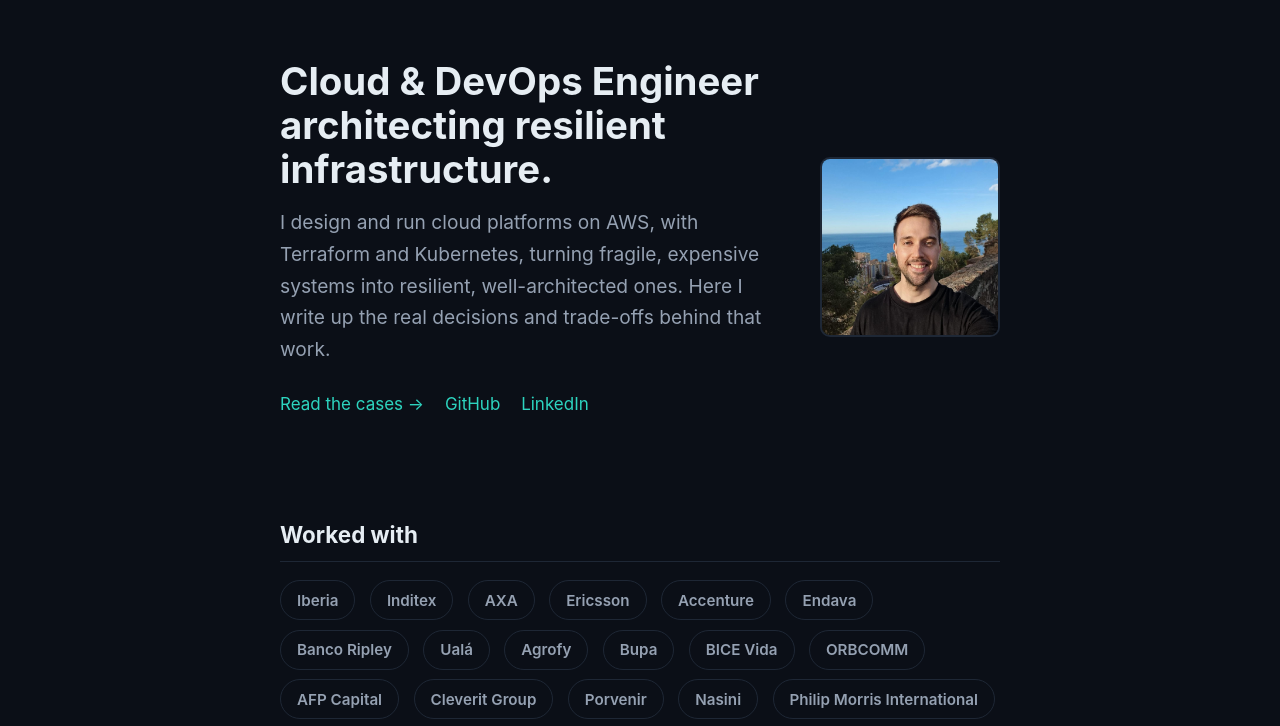
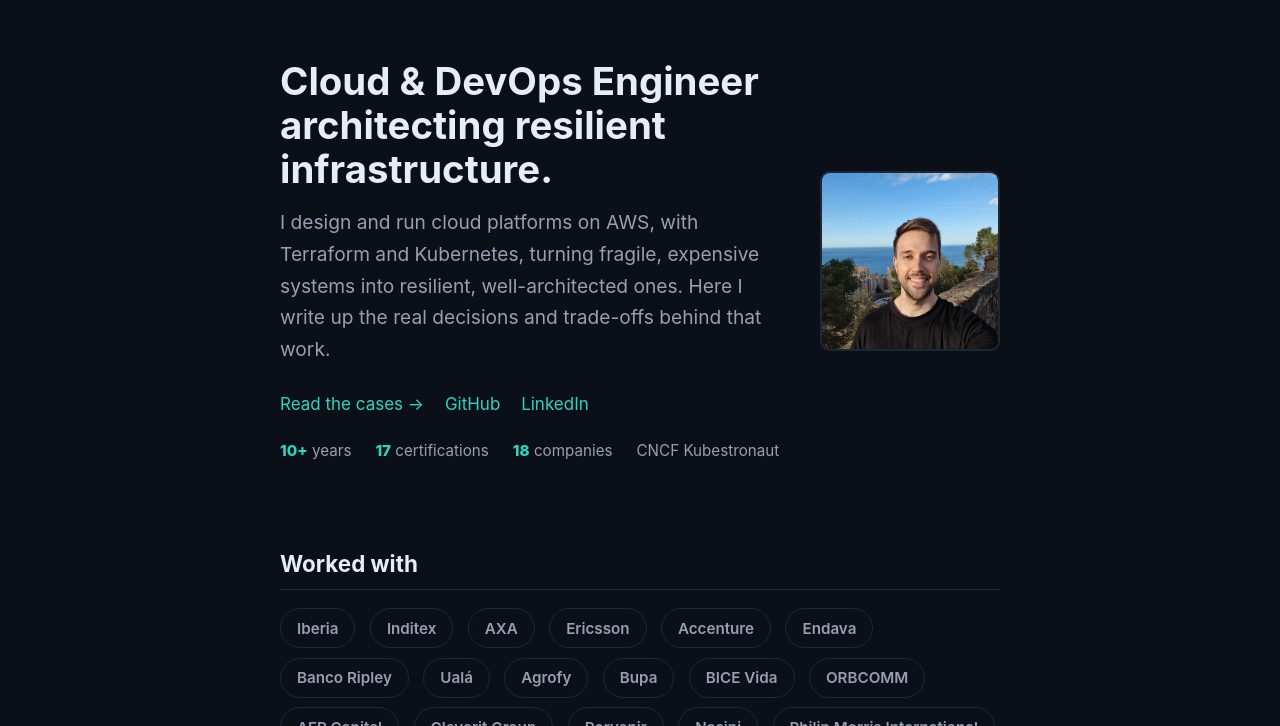
Before and after one commit to NicolasAndresCalvo/portfolio-web, an Astro site: page / in a window 1280 px wide. Shown: the part 66-792 px from the top of the page. Built offline with nearby package versions, Linux system fonts and the light colour scheme; Astro itself is replaced by a stand-in of ours; some packages are replaced by stand-ins of ours.

Commit message:
feat: add experience/credibility stats to the hero

```diff
--- a/src/pages/index.astro
+++ b/src/pages/index.astro
@@ -33,6 +33,12 @@ const industries = [
         <a href="https://github.com/NicolasAndresCalvo">GitHub</a>
         <a href="https://www.linkedin.com/in/nicolas-andres-calvo/">LinkedIn</a>
       </p>
+      <ul class="hero-stats">
+        <li><strong>10+</strong> years</li>
+        <li><strong>{activeCerts.length}</strong> certifications</li>
+        <li><strong>{companies.length}</strong> companies</li>
+        <li>CNCF Kubestronaut</li>
+      </ul>
     </div>
     <img class="hero__photo" src="/profile.jpg" width="180" height="180" alt="Nicolás Andrés Calvo" />
   </section>
@@ -105,6 +111,8 @@ const industries = [
   .hero { display: flex; align-items: center; gap: 2rem; flex-wrap: wrap; }
   .hero__text { flex: 1; min-width: 280px; }
   .hero__photo { border-radius: var(--radius); object-fit: cover; width: 180px; height: 180px; border: 2px solid var(--border); flex-shrink: 0; }
+  .hero-stats { list-style: none; padding: 0; margin: 1.25rem 0 0; display: flex; flex-wrap: wrap; gap: .5rem 1.5rem; color: var(--fg-muted); font-size: .95rem; }
+  .hero-stats strong { color: var(--accent); font-weight: 800; }
 
   .logos { list-style: none; padding: 0; margin: .8rem 0 0; display: flex; flex-wrap: wrap; gap: .6rem .9rem; align-items: center; }
   .logos li a, .logos li span { display: inline-block; border: 1px solid var(--border); border-radius: 999px; padding: .4rem 1rem; color: var(--fg-muted); font-weight: 600; font-size: .95rem; transition: color .15s, border-color .15s; }
```
